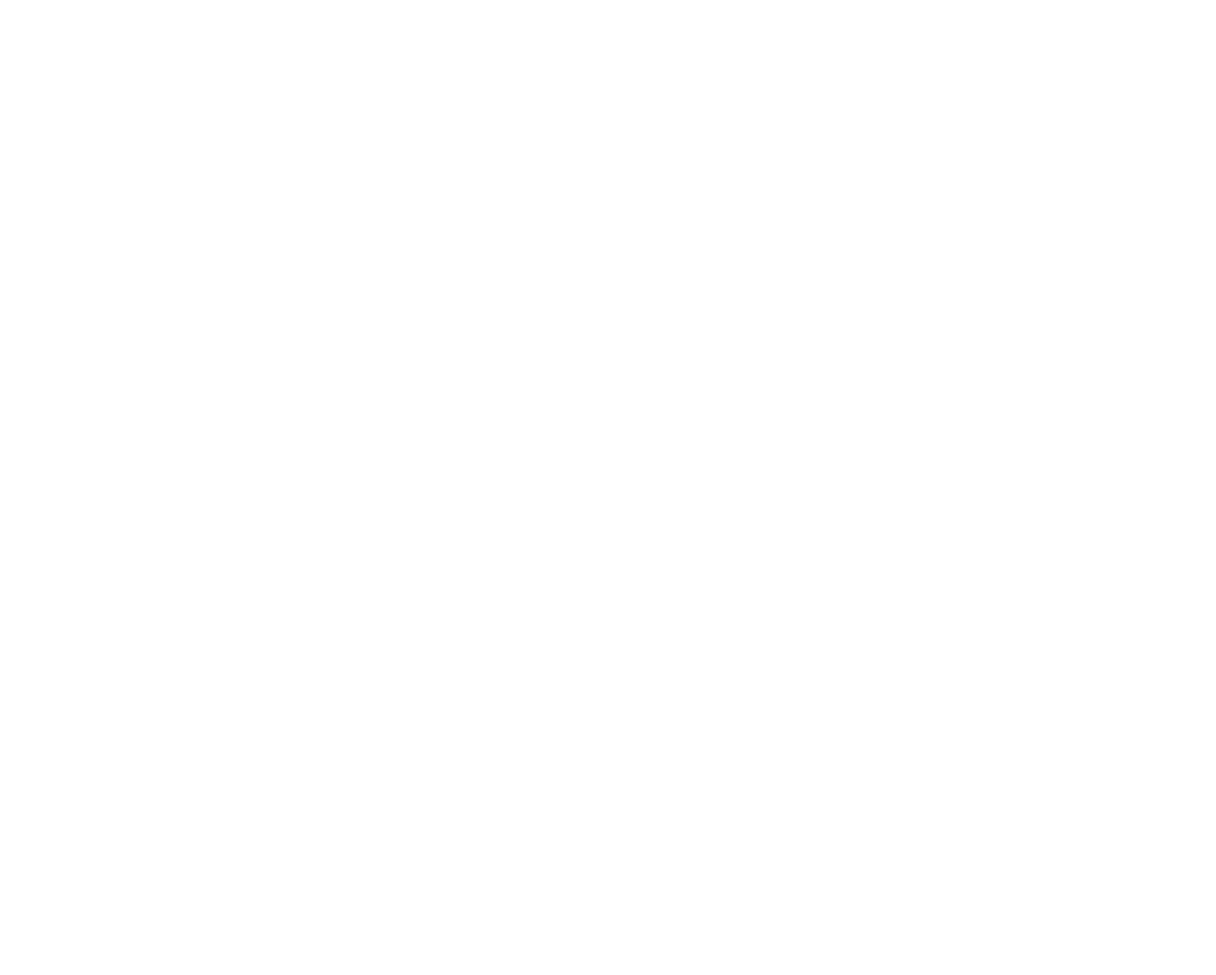
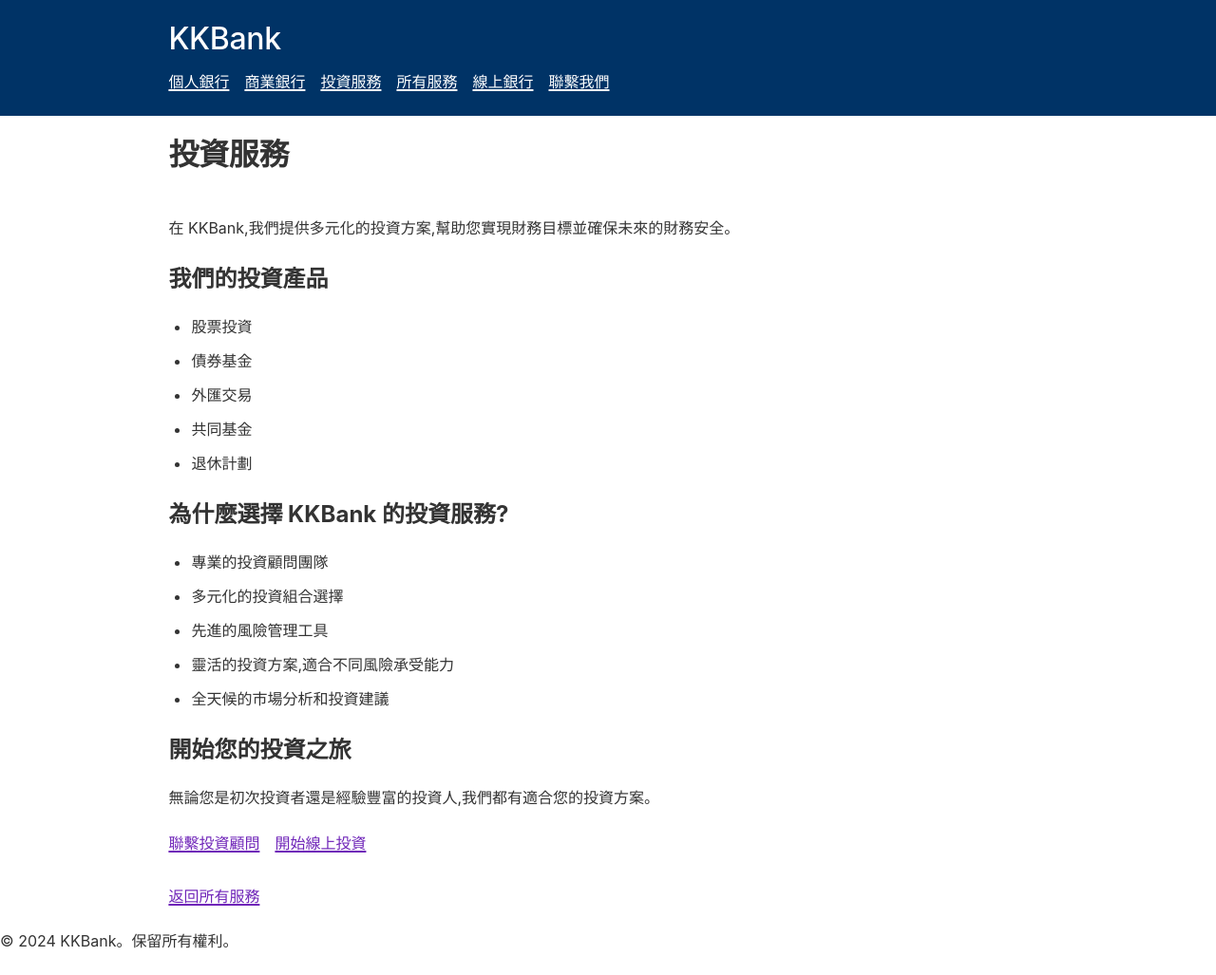
Before and after one commit to ac842/kkbank, a Gatsby site: page /investment in a window 1280 px wide. Before the commit this address had no page. Shown: the whole page at 95% size. Before the commit the page ends 800 px from the top, so only its background shows below. Built offline with nearby package versions, Linux system fonts and the light colour scheme; Gatsby itself is replaced by a stand-in of ours.

Commit message:
Initial commit

```diff
--- a/src/components/header.js
+++ b/src/components/header.js
@@ -30,7 +30,8 @@
       <nav style={{ marginTop: `1rem` }}>
         <Link to="/personal" style={{ color: `white`, marginRight: `1rem` }}>個人銀行</Link>
         <Link to="/business" style={{ color: `white`, marginRight: `1rem` }}>商業銀行</Link>
-        <Link to="/services" style={{ color: `white`, marginRight: `1rem` }}>服務</Link>
+        <Link to="/investment" style={{ color: `white`, marginRight: `1rem` }}>投資服務</Link>
+        <Link to="/services" style={{ color: `white`, marginRight: `1rem` }}>所有服務</Link>
         <Link to="/online" style={{ color: `white`, marginRight: `1rem` }}>線上銀行</Link>
         <Link to="/contact" style={{ color: `white` }}>聯繫我們</Link>
       </nav>
--- /dev/null
+++ b/src/pages/investment.js
@@ -0,0 +1,45 @@
+// src/pages/investment.js
+import * as React from "react"
+import { Link } from "gatsby"
+import Layout from "../components/layout"
+import Seo from "../components/seo"
+
+const InvestmentPage = () => (
+  <Layout>
+    <h1>投資服務</h1>
+    <p>在 KKBank,我們提供多元化的投資方案,幫助您實現財務目標並確保未來的財務安全。</p>
+
+    <h2>我們的投資產品</h2>
+    <ul>
+      <li>股票投資</li>
+      <li>債券基金</li>
+      <li>外匯交易</li>
+      <li>共同基金</li>
+      <li>退休計劃</li>
+    </ul>
+
+    <h2>為什麼選擇 KKBank 的投資服務?</h2>
+    <ul>
+      <li>專業的投資顧問團隊</li>
+      <li>多元化的投資組合選擇</li>
+      <li>先進的風險管理工具</li>
+      <li>靈活的投資方案,適合不同風險承受能力</li>
+      <li>全天候的市場分析和投資建議</li>
+    </ul>
+
+    <h2>開始您的投資之旅</h2>
+    <p>無論您是初次投資者還是經驗豐富的投資人,我們都有適合您的投資方案。</p>
+    <div style={{ marginTop: '1rem' }}>
+      <Link to="/contact" style={{ marginRight: '1rem' }}>聯繫投資顧問</Link>
+      <Link to="/online">開始線上投資</Link>
+    </div>
+
+    <div style={{ marginTop: '2rem' }}>
+      <Link to="/services">返回所有服務</Link>
+    </div>
+  </Layout>
+)
+
+export const Head = () => <Seo title="投資服務" />
+
+export default InvestmentPage
--- a/src/pages/services.js
+++ b/src/pages/services.js
@@ -11,7 +11,7 @@
     <ul>
       <li><Link to="/personal">個人銀行</Link></li>
       <li><Link to="/business">企業銀行</Link></li>
-      <li>投資服務</li>
+      <li><Link to="/investment">投資服務</Link></li>
       <li>貸款</li>
       <li><Link to="/online">線上銀行</Link></li>
     </ul>
```
